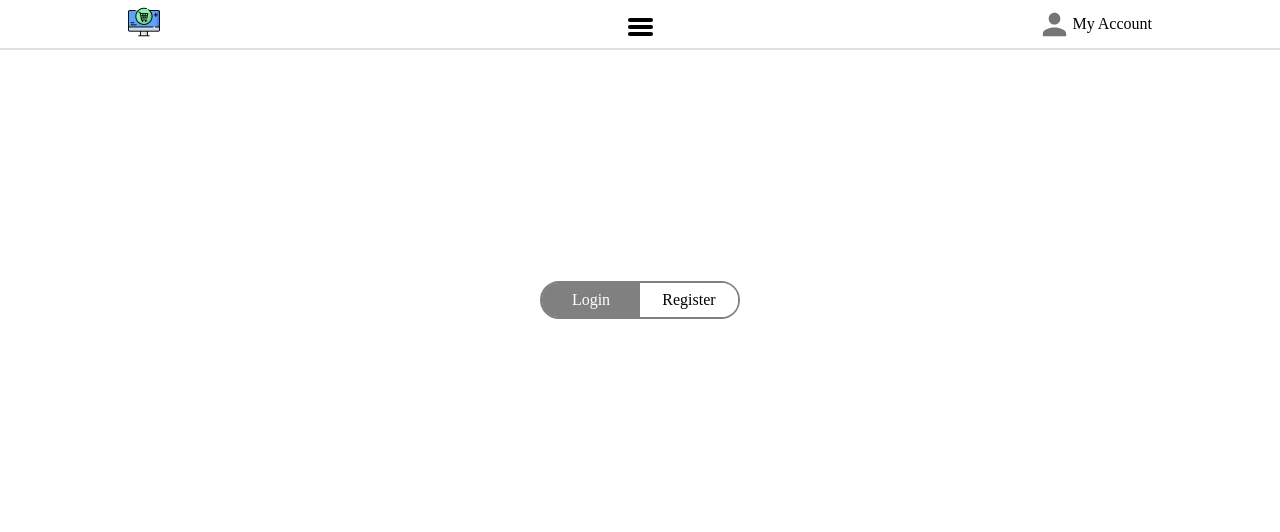
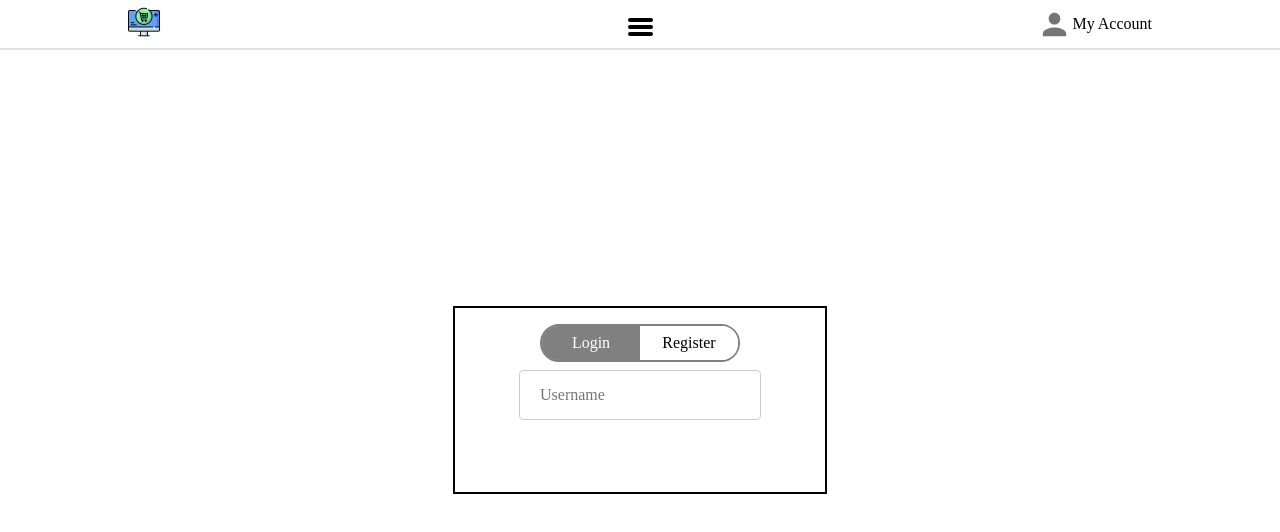
Before and after one commit to MuratOzte/Fullstack-E-Commerce-Website, a Next.js app: page /account in a window 1280 px wide. Shown: the top 532 px of the page. Built offline with nearby package versions, Linux system fonts and the light colour scheme.

Commit message:
Fix import and styling issues in account and layout components

```diff
--- a/src/app/account/page.tsx
+++ b/src/app/account/page.tsx
@@ -1,4 +1,4 @@
-import Login from '@/components/acount/login';
+import Login from '@/components/acount/Login';
 
 const Account = () => {
     return (
--- a/src/app/layout.tsx
+++ b/src/app/layout.tsx
@@ -1,7 +1,6 @@
 import type { Metadata } from 'next';
 import { Inter } from 'next/font/google';
 import './globals.css';
-import Navbar from '../components/navbar/navbar';
 import NewBar from '../components/navbar/NewBar';
 import { Providers } from '@/GlobalRedux/Provider';
 
--- /dev/null
+++ b/src/components/acount/Input.tsx
@@ -0,0 +1,43 @@
+import { useState } from 'react';
+interface InputProps {
+    type: string;
+    placeholder: string;
+}
+
+const Input: React.FC<InputProps> = ({ type, placeholder }) => {
+    const [hover, setHover] = useState(false);
+    return (
+        <>
+            <input
+                type={type}
+                placeholder={placeholder}
+                style={{
+                    ...inputStyle,
+                    borderColor: hover ? 'black' : '#ccc',
+                    boxShadow: hover ? '0 0 2px black' : 'none',
+                }}
+                onMouseEnter={() => setHover(true)}
+                onMouseLeave={() => setHover(false)}
+            />
+        </>
+    );
+};
+
+const inputStyle: React.CSSProperties = {
+    width: '100%',
+    padding: '12px 20px',
+    margin: '8px 0',
+    display: 'inline-block',
+    border: '1px solid #ccc',
+    borderRadius: '4px',
+    boxSizing: 'border-box',
+    fontSize: '16px',
+    lineHeight: '24px',
+    fontFamily: 'inherit',
+    color: 'inherit',
+    backgroundColor: 'white',
+    transition: 'border-color 0.2s, box-shadow 0.2s',
+    outline: 'none',
+};
+
+export default Input;
--- a/src/components/acount/LoginRegisterSwitch.tsx
+++ b/src/components/acount/LoginRegisterSwitch.tsx
@@ -35,8 +35,8 @@ export default LoginRegisterSwitch;
 const entireDivStyle: React.CSSProperties = {
     display: 'flex',
     border: '2px solid grey',
+    justifyContent: 'center',
     borderRadius: '20px',
-    marginBottom: '200px',
     width: '200px',
     textAlign: 'center',
     transition: 'all 0.3s ease',
--- a/src/components/acount/login.tsx
+++ b/src/components/acount/login.tsx
@@ -1,13 +1,25 @@
 'use client';
 
 import LoginRegisterSwitch from './LoginRegisterSwitch';
+import Input from './Input';
 
 const Login = () => {
     return (
-        <>
+        <div style={entireDivStyle}>
             <LoginRegisterSwitch />
-        </>
+            <Input type="text" placeholder="Username" />
+        </div>
     );
 };
 
+const entireDivStyle: React.CSSProperties = {
+    border: '2px solid black',
+    padding: '16px 64px 64px 64px',
+    display:'flex',
+    flexDirection:'column',
+    alignItems:'center',
+    justifyContent:'center',
+    width:'100%',
+};
+
 export default Login;
```
